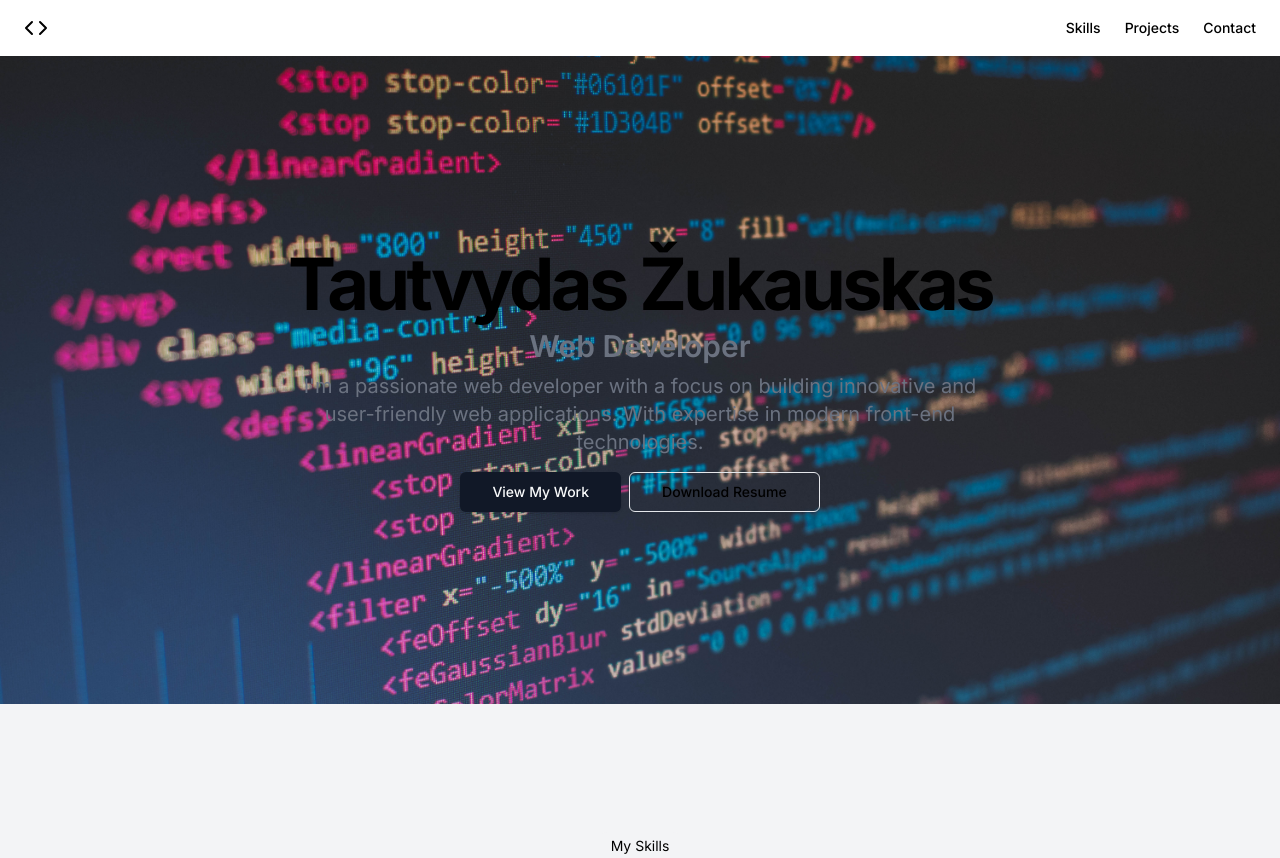
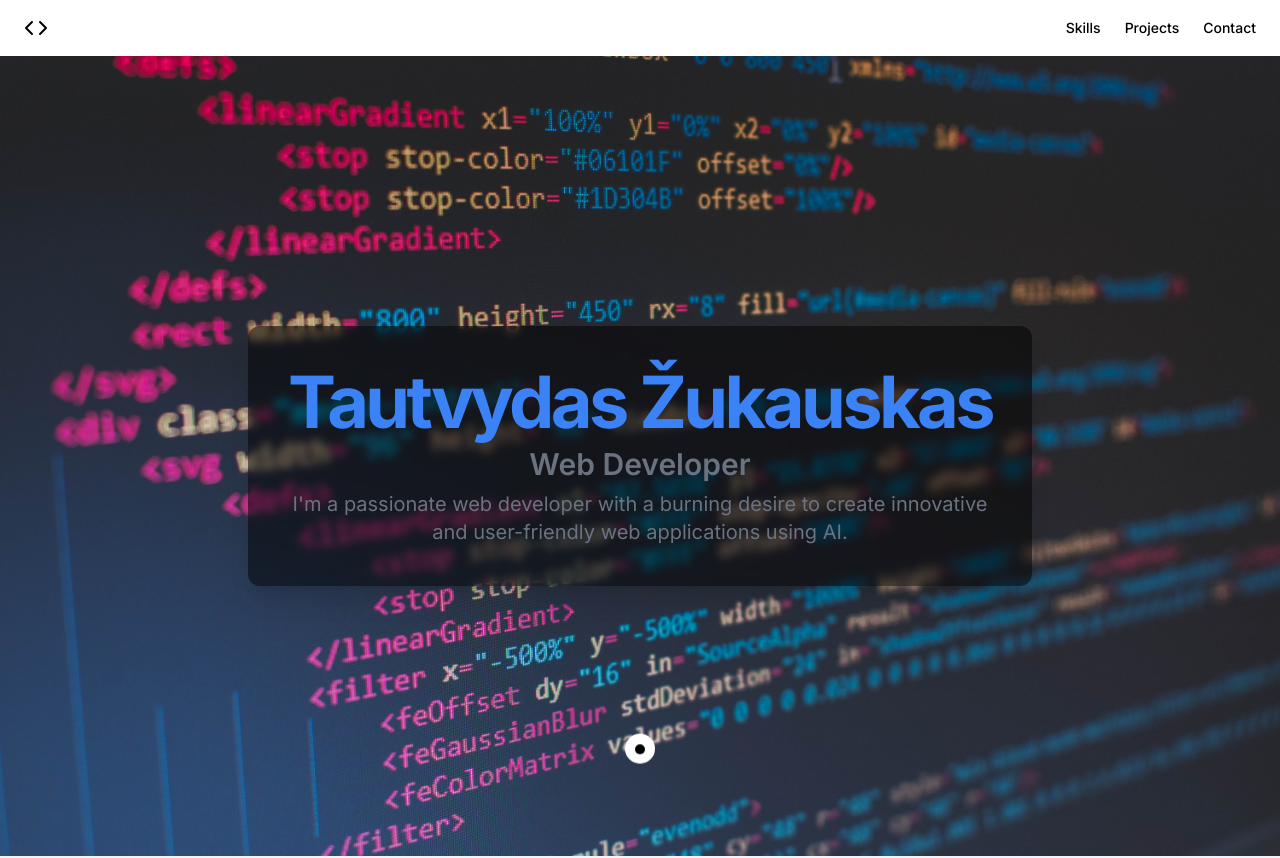
Before and after one commit to Zukauskas/portfolio, a Next.js app: page / in a window 1280 px wide. Shown: the top 858 px of the page. Built offline with nearby package versions, Linux system fonts and the light colour scheme.

Commit message:
Change first section style

```diff
--- a/app/globals.css
+++ b/app/globals.css
@@ -1,3 +1,56 @@
 @tailwind base;
 @tailwind components;
 @tailwind utilities;
+
+/* Add the CSS code for the mouse icon here */
+
+.mouse-icon {
+  position: absolute;
+  bottom: 20px;
+  left:
+50%;
+  transform: translate(-50%, -50%);
+  width: 30px;
+  height: 30px;
+  border-radius: 50%;
+  background-color: #fff;
+  animation: bounce 2s infinite;
+}
+
+.mouse-icon::after {
+  content: "";
+  position: absolute;
+  top: 50%;
+  left: 50%;
+  transform: translate(-50%, -50%);
+  width: 10px;
+  height: 10px;
+
+  border-radius: 50%;
+  background-color: #000;
+  animation: scroll-down 2s infinite;
+}
+
+@keyframes bounce {
+  0% {
+    transform: translate(-50%, -50%) translateY(0);
+  }
+  50% {
+    transform: translate(-50%, -50%) translateY(-20px);
+  }
+  100% {
+    transform: translate(-50%, -50%) translateY(0);
+  }
+}
+
+@keyframes scroll-down {
+  0% {
+    transform: translate(-50%, -50%) translateY(0);
+  }
+  50% {
+    transform: translate(-50%, -50%) translateY(10px);
+  }
+  100% {
+    transform: translate(-50%, -50%) translateY(0);
+  }
+}
--- a/components/landing-page.tsx
+++ b/components/landing-page.tsx
@@ -4,19 +4,6 @@
 * Documentation: https://v0.dev/docs#integrating-generated-code-into-your-nextjs-app
 */
 
-/** Add fonts into your Next.js project:
-
-import { Gabarito } from 'next/font/google'
-
-gabarito({
-  subsets: ['latin'],
-  display: 'swap',
-})
-
-To read more about using these font, please visit the Next.js documentation:
-- App Directory: https://nextjs.org/docs/app/building-your-application/optimizing/fonts
-- Pages Directory: https://nextjs.org/docs/pages/building-your-application/optimizing/fonts
-**/
 import Link from "next/link"
 import { Input } from "@/components/ui/input"
 import { Textarea } from "@/components/ui/textarea"
@@ -25,12 +12,12 @@ import { Button } from "@/components/ui/button"
 export function LandingPage() {
   return (
     <div key="1" className="flex flex-col min-h-[100dvh]">
-      <header className="px-4 lg:px-6 h-14 flex items-center">
-        <Link className="flex items-center justify-center" href="#">
-          <CodeIcon className="h-6 w-6" />
+      <header className="flex items-center px-4 h-14 lg:px-6">
+        <Link className="flex justify-center items-center" href="#">
+          <CodeIcon className="w-6 h-6" />
           <span className="sr-only">Zukauskas.dev Portfolio</span>
         </Link>
-        <nav className="ml-auto flex gap-4 sm:gap-6">
+        <nav className="flex gap-4 ml-auto sm:gap-6">
           <Link className="text-sm font-medium hover:underline underline-offset-4" href="#">
             Skills
           </Link>
@@ -43,39 +30,25 @@ export function LandingPage() {
         </nav>
       </header>
       <main className="flex-1">
-        <section className="w-full py-12 md:py-24 lg:py-32 xl:py-48 bg-[url('/bg-image.jpg')] bg-cover bg-center">
-          <div className="container px-4 md:px-6">
-            <div className="flex flex-col items-center text-center space-y-4">
+        <section className="w-full h-screen py-12 md:py-24 lg:py-32 xl:py-48 bg-[url('/bg-image.jpg')] bg-cover bg-center flex justify-center items-center">
+          <div className="container flex flex-col items-center justify-center px-4 md:px-6 gap-2">
+            <div className="flex flex-col items-center p-6 space-y-4 text-center rounded-xl bg-black/50 bg-clip-padding backdrop-blur-sm shadow-xl md:p-10">
               <div className="space-y-2">
-                <h1 className="text-4xl font-bold tracking-tighter sm:text-5xl md:text-6xl lg:text-7xl">Tautvydas Žukauskas</h1>
-                <h2 className="text-2xl font-semibold text-gray-500  md:text-3xl">Web Developer</h2>
+                <h1 className="text-4xl font-bold tracking-tighter text-blue-500 sm:text-5xl md:text-6xl lg:text-7xl">Tautvydas Žukauskas</h1>
+                <h2 className="text-2xl font-semibold text-gray-500 md:text-3xl">Web Developer</h2>
                 <p className="mx-auto max-w-[700px] text-gray-500 md:text-xl ">
-                  I'm a passionate web developer with a focus on building innovative and user-friendly web applications.
-                  With expertise in modern front-end technologies.
+                  I'm a passionate web developer with a burning desire to create innovative and user-friendly web applications using AI.
                 </p>
               </div>
-              <div className="flex flex-col gap-2 min-[400px]:flex-row">
-                <Link
-                  className="inline-flex h-10 items-center justify-center rounded-md bg-gray-900 px-8 text-sm font-medium text-gray-50 shadow transition-colors hover:bg-gray-900/90 focus-visible:outline-none focus-visible:ring-1 focus-visible:ring-gray-950 disabled:pointer-events-none disabled:opacity-50"
-                  href="#"
-                >
-                  View My Work
-                </Link>
-                <Link
-                  className="inline-flex h-10 items-center justify-center rounded-md border border-gray-200 bg-blue px-8 text-sm font-medium shadow-sm transition-colors hover:bg-gray-100 hover:text-gray-900 focus-visible:outline-none focus-visible:ring-1 focus-visible:ring-gray-950 disabled:pointer-events-none disabled:opacity-50"
-                  href="#"
-                >
-                  Download Resume
-                </Link>
-              </div>
             </div>
+            <div className="mouse-icon"></div>
           </div>
         </section>
-        <section className="w-full py-12 md:py-24 lg:py-32 bg-gray-100 " id="skills">
+        <section className="py-12 w-full bg-gray-100 md:py-24 lg:py-32" id="skills">
           <div className="container px-4 md:px-6">
-            <div className="flex flex-col items-center justify-center space-y-4 text-center">
+            <div className="flex flex-col justify-center items-center space-y-4 text-center">
               <div className="space-y-2">
-                <div className="inline-block rounded-lg bg-gray-100 px-3 py-1 text-sm ">My Skills</div>
+                <div className="inline-block px-3 py-1 text-sm bg-gray-100 rounded-lg">My Skills</div>
                 <h2 className="text-3xl font-bold tracking-tighter sm:text-4xl md:text-5xl">
                   Expertise and Capabilities
                 </h2>
@@ -85,7 +58,7 @@ export function LandingPage() {
                 </p>
               </div>
             </div>
-            <div className="mx-auto grid max-w-5xl items-center gap-6 py-12 lg:grid-cols-3 lg:gap-12">
+            <div className="grid gap-6 items-center py-12 mx-auto max-w-5xl lg:grid-cols-3 lg:gap-12">
               <div className="grid gap-1">
                 <h3 className="text-xl font-bold">Front-end Development</h3>
                 <p className="text-gray-500 d">
@@ -94,14 +67,14 @@ export function LandingPage() {
               </div>
               <div className="grid gap-1">
                 <h3 className="text-xl font-bold">Back-end Development</h3>
-                <p className="text-gray-500 ">
+                <p className="text-gray-500">
                   Proficient in server-side technologies such as Node.js, Python, and PHP, with experience in building
                   RESTful APIs and integrating databases.
                 </p>
               </div>
               <div className="grid gap-1">
                 <h3 className="text-xl font-bold">UI/UX Design</h3>
-                <p className="text-gray-500 ">
+                <p className="text-gray-500">
                   Skilled in creating visually appealing and user-friendly interfaces, with a keen eye for design and a
                   focus on accessibility.
                 </p>
@@ -109,11 +82,11 @@ export function LandingPage() {
             </div>
           </div>
         </section>
-        <section className="w-full py-12 md:py-24 lg:py-32" id="projects">
+        <section className="py-12 w-full md:py-24 lg:py-32" id="projects">
           <div className="container px-4 md:px-6">
-            <div className="flex flex-col items-center justify-center space-y-4 text-center">
+            <div className="flex flex-col justify-center items-center space-y-4 text-center">
               <div className="space-y-2">
-                <div className="inline-block rounded-lg bg-gray-100 px-3 py-1 text-sm ">
+                <div className="inline-block px-3 py-1 text-sm bg-gray-100 rounded-lg">
                   My Projects
                 </div>
                 <h2 className="text-3xl font-bold tracking-tighter sm:text-4xl md:text-5xl">Showcasing My Work</h2>
@@ -123,17 +96,17 @@ export function LandingPage() {
                 </p>
               </div>
             </div>
-            <div className="mx-auto grid max-w-5xl items-center gap-6 py-12 lg:grid-cols-2 lg:gap-12">
-              <div className="group relative overflow-hidden rounded-xl">
+            <div className="grid gap-6 items-center py-12 mx-auto max-w-5xl lg:grid-cols-2 lg:gap-12">
+              <div className="overflow-hidden relative rounded-xl group">
                 <img
                   alt="Project 1"
-                  className="mx-auto aspect-video overflow-hidden object-cover object-center transition-all duration-300 group-hover:scale-105"
+                  className="object-cover object-center overflow-hidden mx-auto transition-all duration-300 aspect-video group-hover:scale-105"
                   height="310"
                   src="/placeholder.svg"
                   width="550"
                 />
-                <div className="absolute inset-0 bg-gray-900/80 p-6 opacity-0 transition-all duration-300 group-hover:opacity-100">
-                  <div className="flex h-full flex-col justify-between">
+                <div className="absolute inset-0 p-6 opacity-0 transition-all duration-300 bg-gray-900/80 group-hover:opacity-100">
+                  <div className="flex flex-col justify-between h-full">
                     <div>
                       <h3 className="text-2xl font-bold text-gray-50">Project 1</h3>
                       <p className="mt-2 text-gray-300">
@@ -142,13 +115,13 @@ export function LandingPage() {
                     </div>
                     <div className="flex gap-2">
                       <Link
-                        className="inline-flex h-9 items-center justify-center rounded-md bg-gray-50 px-4 text-sm font-medium text-gray-900 shadow transition-colors hover:bg-gray-100 focus-visible:outline-none focus-visible:ring-1 focus-visible:ring-gray-950 disabled:pointer-events-none disabled:opacity-50 "
+                        className="inline-flex justify-center items-center px-4 h-9 text-sm font-medium text-gray-900 bg-gray-50 rounded-md shadow transition-colors hover:bg-gray-100 focus-visible:outline-none focus-visible:ring-1 focus-visible:ring-gray-950 disabled:pointer-events-none disabled:opacity-50"
                         href="#"
                       >
                         View Project
                       </Link>
                       <Link
-                        className="inline-flex h-9 items-center justify-center rounded-md border border-gray-200 bg-white px-4 text-sm font-medium shadow-sm transition-colors hover:bg-gray-100 hover:text-gray-900 focus-visible:outline-none focus-visible:ring-1 focus-visible:ring-gray-950 disabled:pointer-events-none disabled:opacity-50 "
+                        className="inline-flex justify-center items-center px-4 h-9 text-sm font-medium bg-white rounded-md border border-gray-200 shadow-sm transition-colors hover:bg-gray-100 hover:text-gray-900 focus-visible:outline-none focus-visible:ring-1 focus-visible:ring-gray-950 disabled:pointer-events-none disabled:opacity-50"
                         href="#"
                       >
                         GitHub
@@ -157,16 +130,16 @@ export function LandingPage() {
                   </div>
                 </div>
               </div>
-              <div className="group relative overflow-hidden rounded-xl">
+              <div className="overflow-hidden relative rounded-xl group">
                 <img
                   alt="Project 2"
-                  className="mx-auto aspect-video overflow-hidden object-cover object-center transition-all duration-300 group-hover:scale-105"
+                  className="object-cover object-center overflow-hidden mx-auto transition-all duration-300 aspect-video group-hover:scale-105"
                   height="310"
                   src="/placeholder.svg"
                   width="550"
                 />
-                <div className="absolute inset-0 bg-gray-900/80 p-6 opacity-0 transition-all duration-300 group-hover:opacity-100">
-                  <div className="flex h-full flex-col justify-between">
+                <div className="absolute inset-0 p-6 opacity-0 transition-all duration-300 bg-gray-900/80 group-hover:opacity-100">
+                  <div className="flex flex-col justify-between h-full">
                     <div>
                       <h3 className="text-2xl font-bold text-gray-50">Project 2</h3>
                       <p className="mt-2 text-gray-300">
@@ -175,13 +148,13 @@ export function LandingPage() {
                     </div>
                     <div className="flex gap-2">
                       <Link
-                        className="inline-flex h-9 items-center justify-center rounded-md bg-gray-50 px-4 text-sm font-medium text-gray-900 shadow transition-colors hover:bg-gray-100 focus-visible:outline-none focus-visible:ring-1 focus-visible:ring-gray-950 disabled:pointer-events-none disabled:opacity-50 "
+                        className="inline-flex justify-center items-center px-4 h-9 text-sm font-medium text-gray-900 bg-gray-50 rounded-md shadow transition-colors hover:bg-gray-100 focus-visible:outline-none focus-visible:ring-1 focus-visible:ring-gray-950 disabled:pointer-events-none disabled:opacity-50"
                         href="#"
                       >
                         View Project
                       </Link>
                       <Link
-                        className="inline-flex h-9 items-center justify-center rounded-md border border-gray-200 bg-white px-4 text-sm font-medium shadow-sm transition-colors hover:bg-gray-100 hover:text-gray-900 focus-visible:outline-none focus-visible:ring-1 focus-visible:ring-gray-950 disabled:pointer-events-none disabled:opacity-50 "
+                        className="inline-flex justify-center items-center px-4 h-9 text-sm font-medium bg-white rounded-md border border-gray-200 shadow-sm transition-colors hover:bg-gray-100 hover:text-gray-900 focus-visible:outline-none focus-visible:ring-1 focus-visible:ring-gray-950 disabled:pointer-events-none disabled:opacity-50"
                         href="#"
                       >
                         GitHub
@@ -193,11 +166,11 @@ export function LandingPage() {
             </div>
           </div>
         </section>
-        <section className="w-full py-12 md:py-24 lg:py-32 bg-gray-100">
+        <section className="py-12 w-full bg-gray-100 md:py-24 lg:py-32">
           <div className="container px-4 md:px-6">
-            <div className="flex flex-col items-center justify-center space-y-4 text-center">
+            <div className="flex flex-col justify-center items-center space-y-4 text-center">
               <div className="space-y-2">
-                <div className="inline-block rounded-lg bg-gray-100 px-3 py-1 text-sm ">
+                <div className="inline-block px-3 py-1 text-sm bg-gray-100 rounded-lg">
                   Get in Touch
                 </div>
                 <h2 className="text-3xl font-bold tracking-tighter sm:text-4xl md:text-5xl">Let's Collaborate</h2>
@@ -206,11 +179,11 @@ export function LandingPage() {
                   to me using the form below, and I'll get back to you as soon as possible.
                 </p>
               </div>
-              <div className="mx-auto w-full max-w-sm space-y-2">
+              <div className="mx-auto space-y-2 w-full max-w-sm">
                 <form className="flex flex-col space-y-4">
-                  <Input className="max-w-lg flex-1" placeholder="Your Name" type="text" />
-                  <Input className="max-w-lg flex-1" placeholder="Your Email" type="email" />
-                  <Textarea className="max-w-lg flex-1" placeholder="Your Message" />
+                  <Input className="flex-1 max-w-lg" placeholder="Your Name" type="text" />
+                  <Input className="flex-1 max-w-lg" placeholder="Your Email" type="email" />
+                  <Textarea className="flex-1 max-w-lg" placeholder="Your Message" />
                   <Button className="w-full" type="submit">
                     Send Message
                   </Button>
@@ -220,9 +193,9 @@ export function LandingPage() {
           </div>
         </section>
       </main>
-      <footer className="flex flex-col gap-2 sm:flex-row py-6 w-full shrink-0 items-center px-4 md:px-6 border-t">
-        <p className="text-xs text-gray-500 ">© 2024 John Doe. All rights reserved.</p>
-        <nav className="sm:ml-auto flex gap-4 sm:gap-6">
+      <footer className="flex flex-col gap-2 items-center px-4 py-6 w-full border-t sm:flex-row shrink-0 md:px-6">
+        <p className="text-xs text-gray-500">© 2024 John Doe. All rights reserved.</p>
+        <nav className="flex gap-4 sm:ml-auto sm:gap-6">
           <Link className="text-xs hover:underline underline-offset-4" href="#">
             Privacy Policy
           </Link>
```
